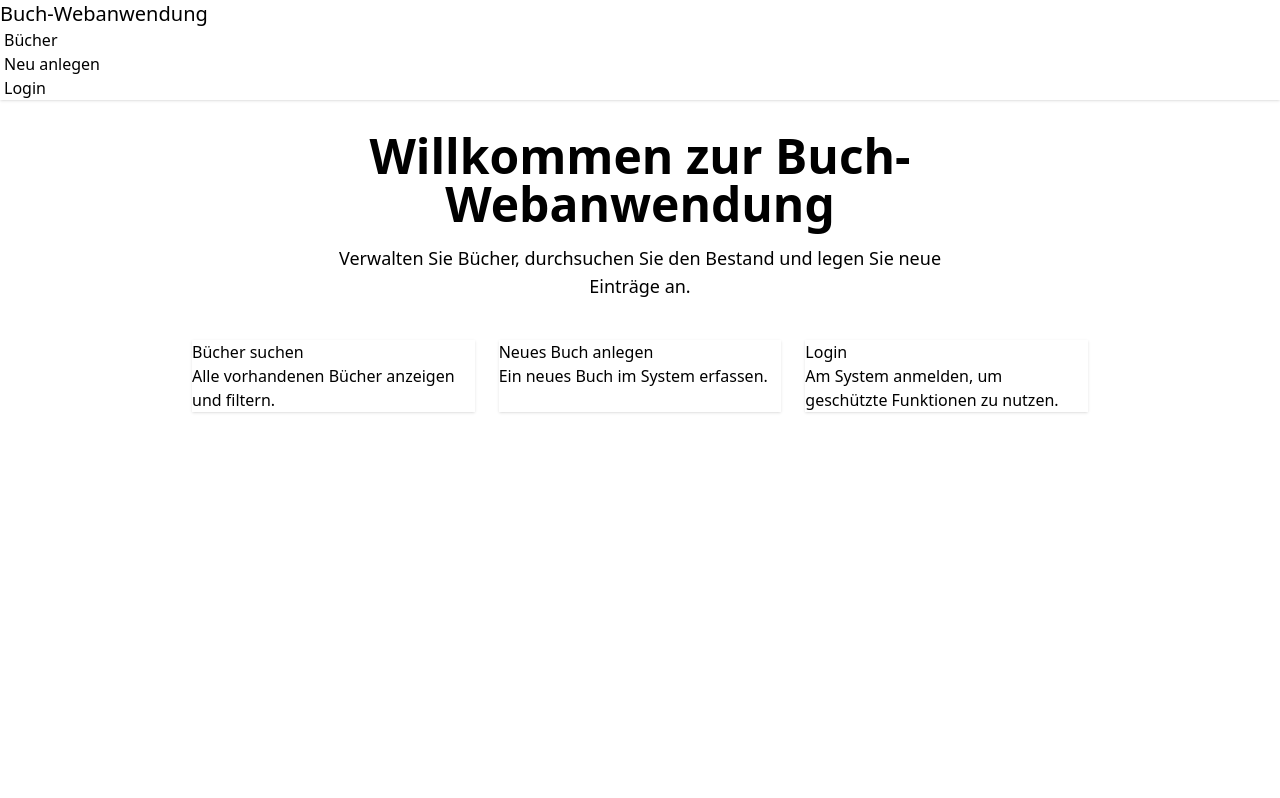
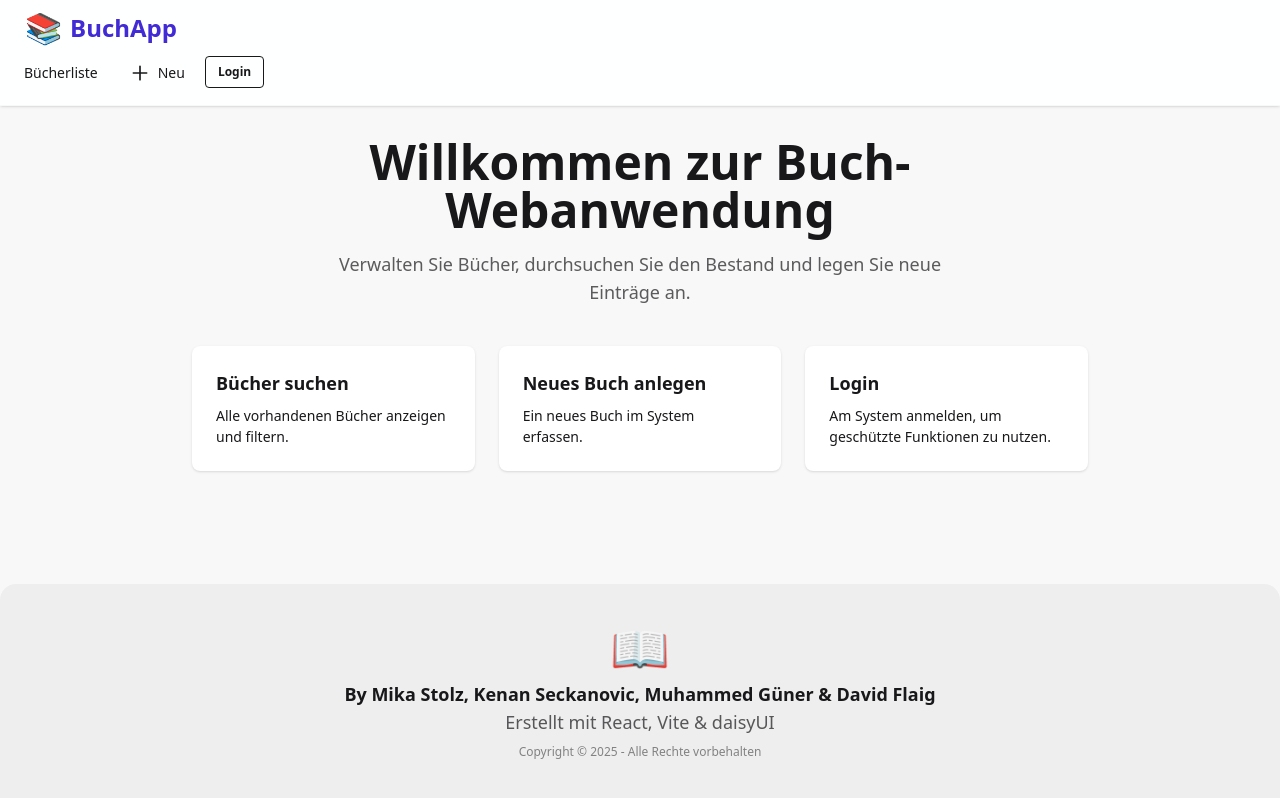
Before and after one commit to davidjjflaig/web-anwendung, a React (Vite) app: page / in a window 1280 px wide. Built offline with nearby package versions, Linux system fonts and the light colour scheme.

Commit message:
New Layout

```diff
--- a/index.html
+++ b/index.html
@@ -1,5 +1,5 @@
 <!doctype html>
-<html lang="en">
+<html lang="de" data-theme="winter">
   <head>
     <meta charset="UTF-8" />
     <link rel="icon" type="image/svg+xml" href="/vite.svg" />
--- a/src/components/Layout.tsx
+++ b/src/components/Layout.tsx
@@ -6,32 +6,76 @@ type LayoutProps = {
 };
 
 export default function Layout({ children }: LayoutProps) {
+  const getLinkClass = ({ isActive }: { isActive: boolean }) =>
+    isActive ? 'active font-bold' : '';
+
   return (
-    <div className="min-h-screen bg-base-200">
-      {/* Navbar */}
-      <div className="navbar bg-base-100 shadow">
+    <div className="flex flex-col min-h-screen bg-base-200 font-sans">
+      <header className="sticky top-0 z-50 w-full navbar bg-base-100/90 backdrop-blur shadow-sm border-b border-base-200">
+        <div className="container mx-auto">
           <div className="flex-1">
-          <Link to="/" className="btn btn-ghost text-xl">
-            Buch-Webanwendung
+            <Link to="/" className="btn btn-ghost text-2xl font-black text-primary gap-2">
+              <span className="text-3xl">📚</span>
+              <span>BuchApp</span>
             </Link>
           </div>
+
           <div className="flex-none">
-          <ul className="menu menu-horizontal px-1">
+            <ul className="menu menu-horizontal px-1 gap-2">
               <li>
-              <NavLink to="/buecher">Bücher</NavLink>
+                <NavLink to="/buecher" className={getLinkClass}>
+                  Bücherliste
+                </NavLink>
               </li>
               <li>
-              <NavLink to="/buecher/neu">Neu anlegen</NavLink>
+                <NavLink to="/buecher/neu" className={getLinkClass}>
+                  <svg
+                    xmlns="http://www.w3.org/2000/svg"
+                    className="h-5 w-5"
+                    fill="none"
+                    viewBox="0 0 24 24"
+                    stroke="currentColor"
+                  >
+                    <path
+                      strokeLinecap="round"
+                      strokeLinejoin="round"
+                      strokeWidth="2"
+                      d="M12 4v16m8-8H4"
+                    />
+                  </svg>
+                  Neu
+                </NavLink>
               </li>
               <li>
-              <NavLink to="/login">Login</NavLink>
+                <NavLink
+                  to="/login"
+                  className={({ isActive }) =>
+                    `btn btn-sm btn-outline ${isActive ? 'btn-active' : ''}`
+                  }
+                >
+                  Login
+                </NavLink>
               </li>
             </ul>
           </div>
         </div>
+      </header>
 
-      {/* Seiteninhalt */}
-      <main className="container mx-auto px-4 py-8">{children}</main>
+      <main className="flex-grow container mx-auto px-4 py-8 fade-in">{children}</main>
+
+      <footer className="footer footer-center p-10 bg-base-300 text-base-content rounded-t-2xl">
+        <aside>
+          <span className="text-5xl">📖</span>
+          <p className="font-bold text-lg">
+            By Mika Stolz, Kenan Seckanovic, Muhammed Güner & David Flaig
+            <br />
+            <span className="font-normal opacity-70">Erstellt mit React, Vite & daisyUI</span>
+          </p>
+          <p className="text-xs opacity-50">
+            Copyright © {new Date().getFullYear()} - Alle Rechte vorbehalten
+          </p>
+        </aside>
+      </footer>
     </div>
   );
 }
--- a/src/index.css
+++ b/src/index.css
@@ -1 +1,2 @@
 @import 'tailwindcss';
+@plugin 'daisyui';
```
Lines whose indentation alone changed are shown as unchanged.
